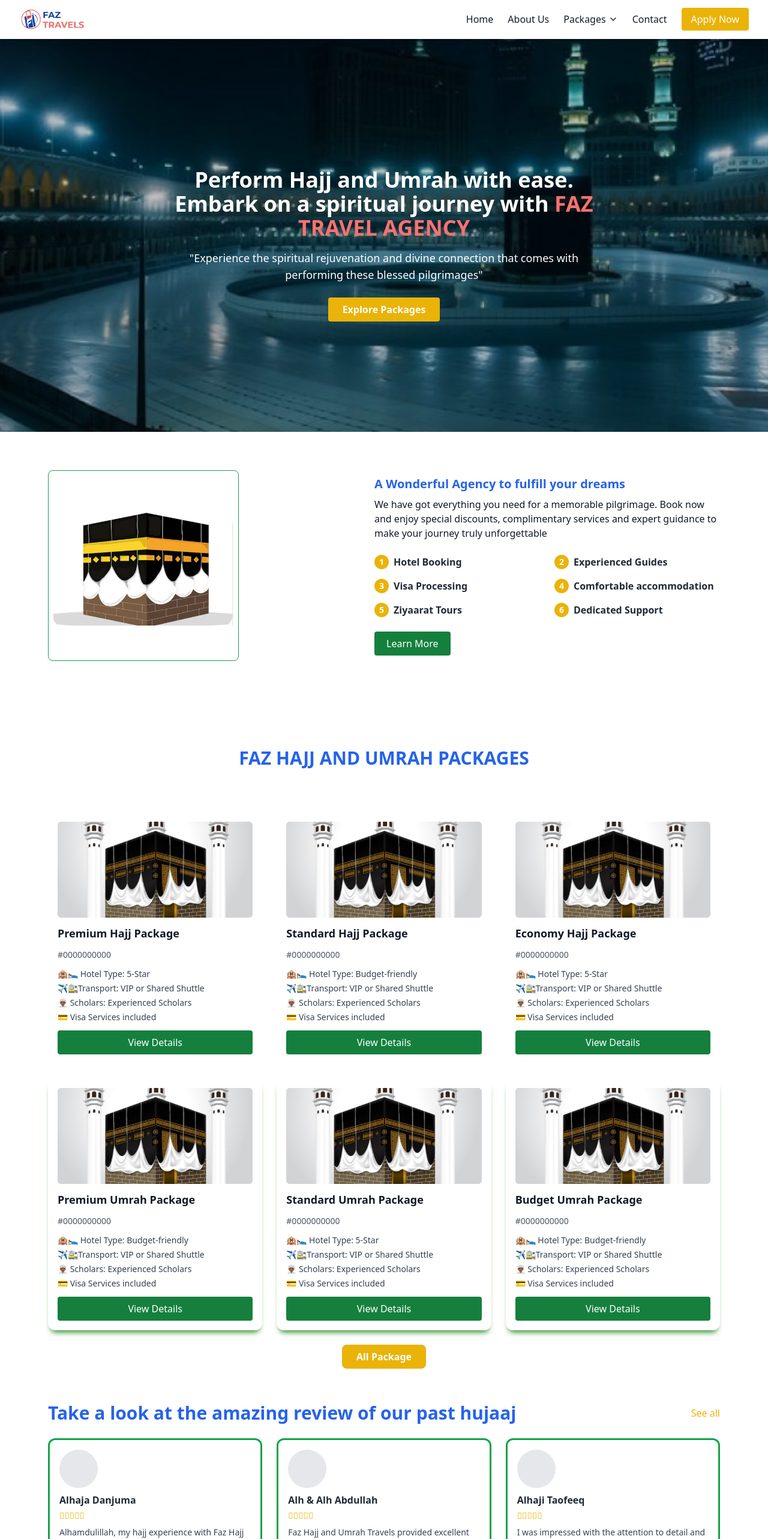
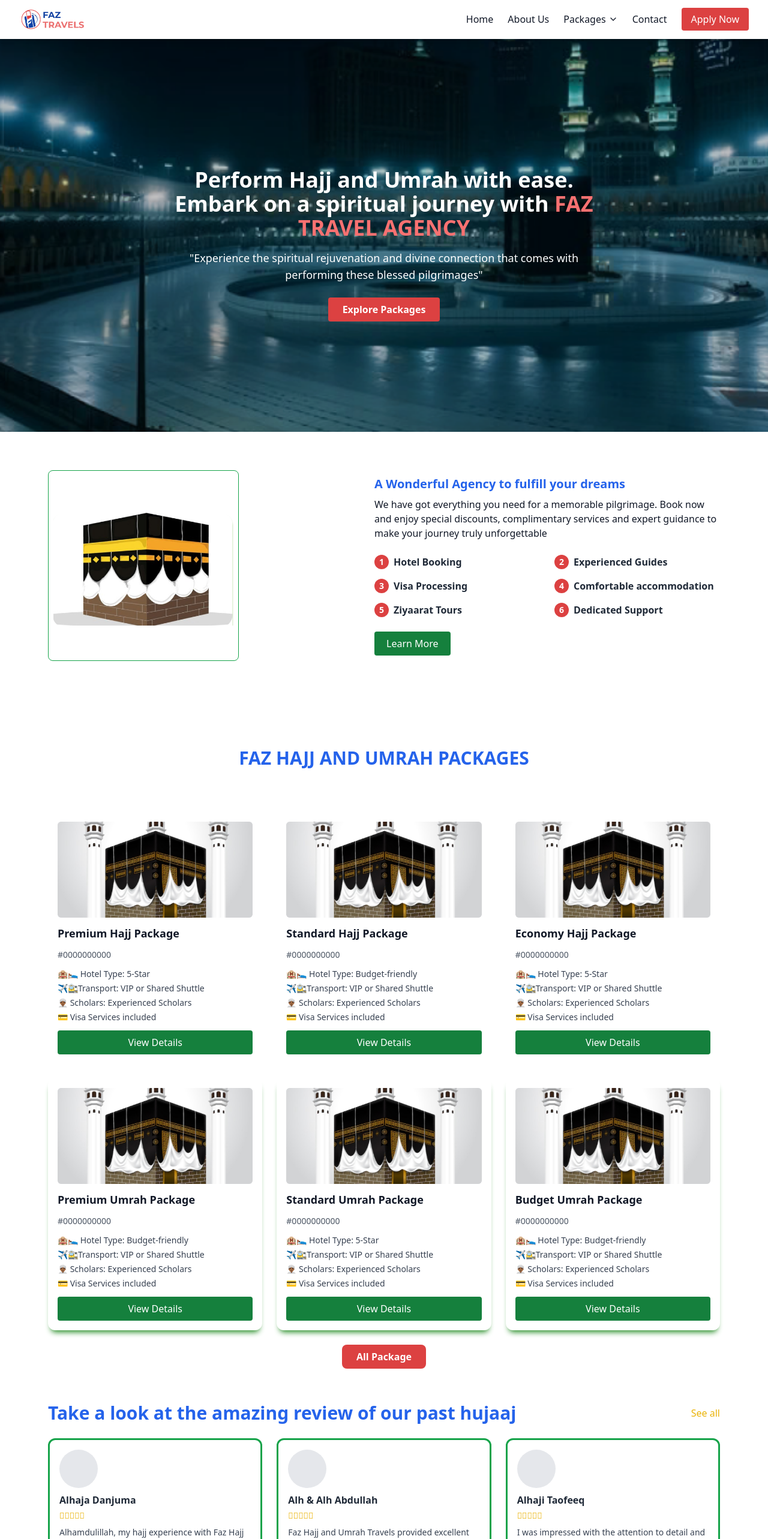
Before and after one commit to ibrocods/faztravels, a Next.js app: page / in a window 1280 px wide. Shown: the top 2566 px of the page at 60% size. Built offline with nearby package versions, Linux system fonts and the light colour scheme.

Commit message:
changes applied for coloring

```diff
--- a/app/components/AboutUs.tsx
+++ b/app/components/AboutUs.tsx
@@ -4,7 +4,7 @@
   return (
     <div className="px-4 md:px-10 lg:px-20 py-12 space-y-14 bg-white">
       {/* ========= VISION + MISSION SECTION ========= */}
-      <section className="grid grid-cols-1 md:grid-cols-2 gap-10 items-start pt-24">
+      <section className="grid grid-cols-1 md:grid-cols-2 gap-10 items-start pt-10">
 
         <div className="space-y-8">
           <div>
@@ -15,16 +15,16 @@
               a future where every pilgrim can embark on their sacred journey with confidence, knowing that they
               are in the hands of a trusted and compassionate partner. We strive to be the bridge that connects the
               Muslim community to the Holy cities of Makkah and Madinah, facilitating a spiritually enriching experience
-              that fosters growth, peace and tranquility.
+              that fosters growth, peace and tranquility
             </p>
           </div>
           </div>
-          <div className="w-full h-80 md:h-full relative border-[3px] border-red-200 rounded-xl p-2">
+          <div className="w-auto h-auto max-w-[500px] min-h-[300px] md:h-full relative rounded-xl p-2">
           <Image
-            src="/placeholder.jpg" // Replace with real Kaaba image
+            src="/images/kaaba2.png" // Replace with real Kaaba image
             alt="Kaaba"
             fill
-            className="object-contain rounded-md"
+            className="object-fit rounded-md"
           />
         </div>
         </section>
--- a/app/components/Navbar.tsx
+++ b/app/components/Navbar.tsx
@@ -61,7 +61,7 @@
             <li>
               <Link
                 href="/apply"
-                className="bg-yellow-500 text-white px-4 py-2 rounded hover:bg-yellow-700 transition"
+                className="bg-[#dc4141] text-white px-4 py-2 rounded hover:bg-[#dc4120] transition"
               >
                 Apply Now
               </Link>
@@ -106,7 +106,7 @@
             <Link href="/contact" className="block">Contact</Link>
             <Link
               href="/apply"
-              className="block bg-orange-500 text-white text-center py-2 rounded"
+              className="block bg-[#dc4141] text-white text-center py-2 rounded"
             >
               Apply Now
             </Link>
--- a/app/components/ReviewSection.tsx
+++ b/app/components/ReviewSection.tsx
@@ -52,7 +52,7 @@
         </div>
 
         <div className="flex justify-center mt-6">
-          <button className="bg-yellow-500 hover:bg-yellow-600 text-white px-6 py-2 rounded-lg font-semibold">
+          <button className="bg-[#dc4141] hover:bg-[#dc4120] text-white px-6 py-2 rounded-lg font-semibold">
             All Package
           </button>
         </div>
--- a/app/components/heroSection.tsx
+++ b/app/components/heroSection.tsx
@@ -16,7 +16,7 @@
             "Experience the spiritual rejuvenation and divine connection that comes with performing these blessed pilgrimages"
           </p>
           <a href="#packages">
-          <button className="mt-6 bg-yellow-500 text-white py-2 px-6 rounded font-semibold hover:bg-yellow-600 transition-all">
+          <button className="mt-6 bg-[#dc4141] text-white py-2 px-6 rounded font-semibold hover:bg-[#dc4120] transition-all">
             Explore Packages
           </button></a>
 
@@ -49,7 +49,7 @@
               "Dedicated Support",
             ].map((item, i) => (
               <p key={i} className="flex items-start gap-2 text-gray-800 font-bold">
-                <span className="text-white bg-yellow-500 rounded-full w-6 h-6 flex items-center justify-center font-bold text-sm">
+                <span className="text-white bg-[#dc4141] rounded-full w-6 h-6 flex items-center justify-center font-bold text-sm">
                   {i + 1}
                 </span>
                 {item}
--- a/app/packages/hajj/page.tsx
+++ b/app/packages/hajj/page.tsx
@@ -2,8 +2,8 @@
 import Image from "next/image";
 
 const hajjPackages = [
-  { name: "Basic Package", image: "/packages/hajj/basic.jpg" },
-  { name: "Premium Hajj Package", image: "/packages/hajj/premium.jpg" },
+  { name: "Basic Package", image: "/images/kaaba2.png" },
+  { name: "Premium Hajj Package", image: "/images/premium_HP.png" },
   { name: "Economy Hajj Package", image: "/packages/hajj/economy.jpg" },
   { name: "Upgraded Basic Package", image: "/packages/hajj/upgrade.jpg" },
   { name: "Private Hajj Package", image: "/packages/hajj/private.jpg" },
@@ -23,9 +23,9 @@
             <Image
               src={pkg.image}
               alt={pkg.name}
+              height={300}
               width={300}
-              height={200}
-              className="object-cover rounded mb-3"
+              className="rounded mb-3"
             />
             <h3 className="text-lg font-semibold text-center">{pkg.name}</h3>
             <button className="mt-3 bg-green-800 text-white px-4 py-2 rounded hover:bg-green-900">
--- a/app/page.tsx
+++ b/app/page.tsx
@@ -1,4 +1,4 @@
-import Hero from "./components/heroSection"
+import Hero from "./components/heroSection";
 import FaqSection from "./components/FaqSection";
 import ReviewsSection from "./components/ReviewSection";
 // app/page.tsx
```
